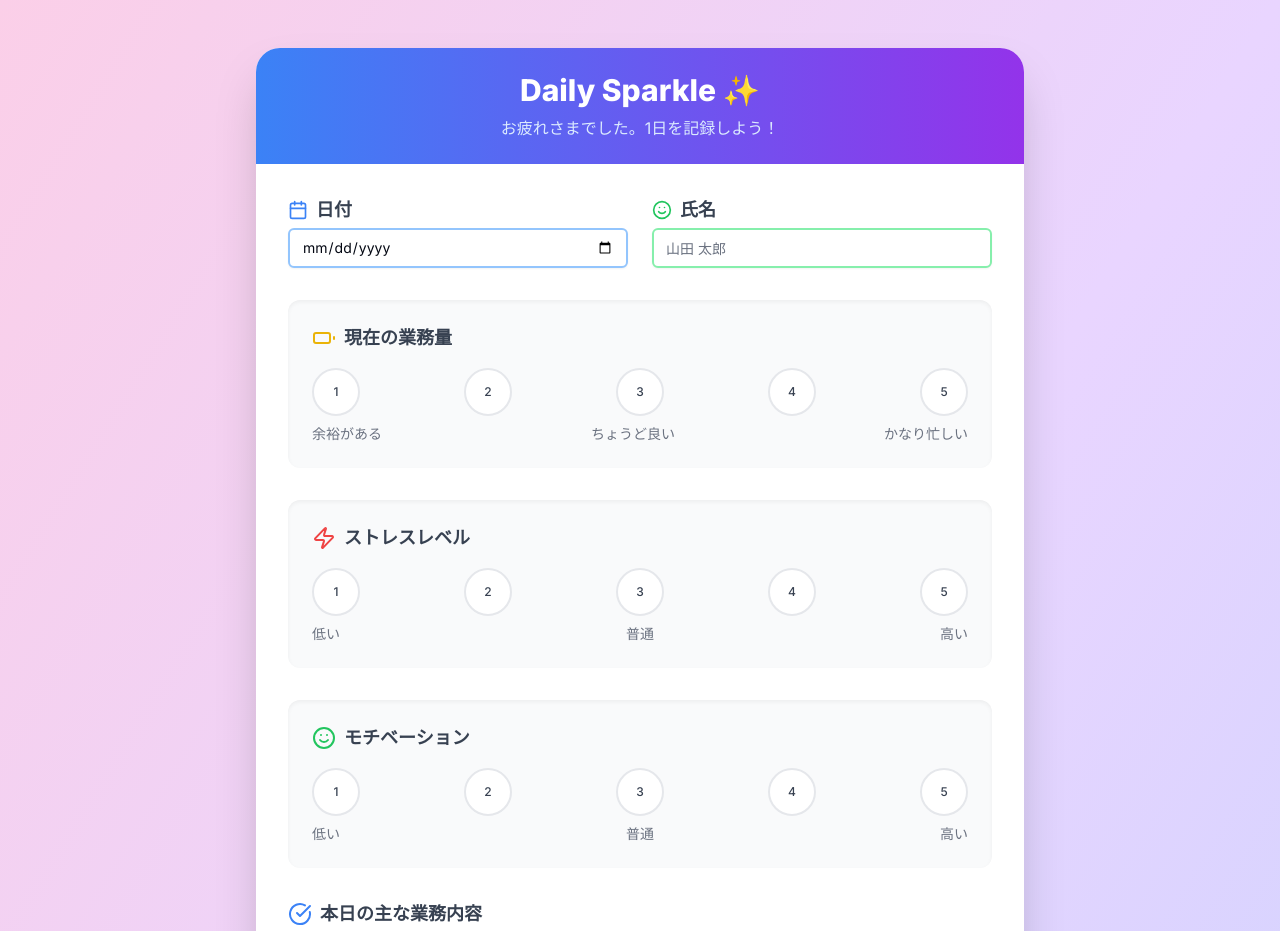
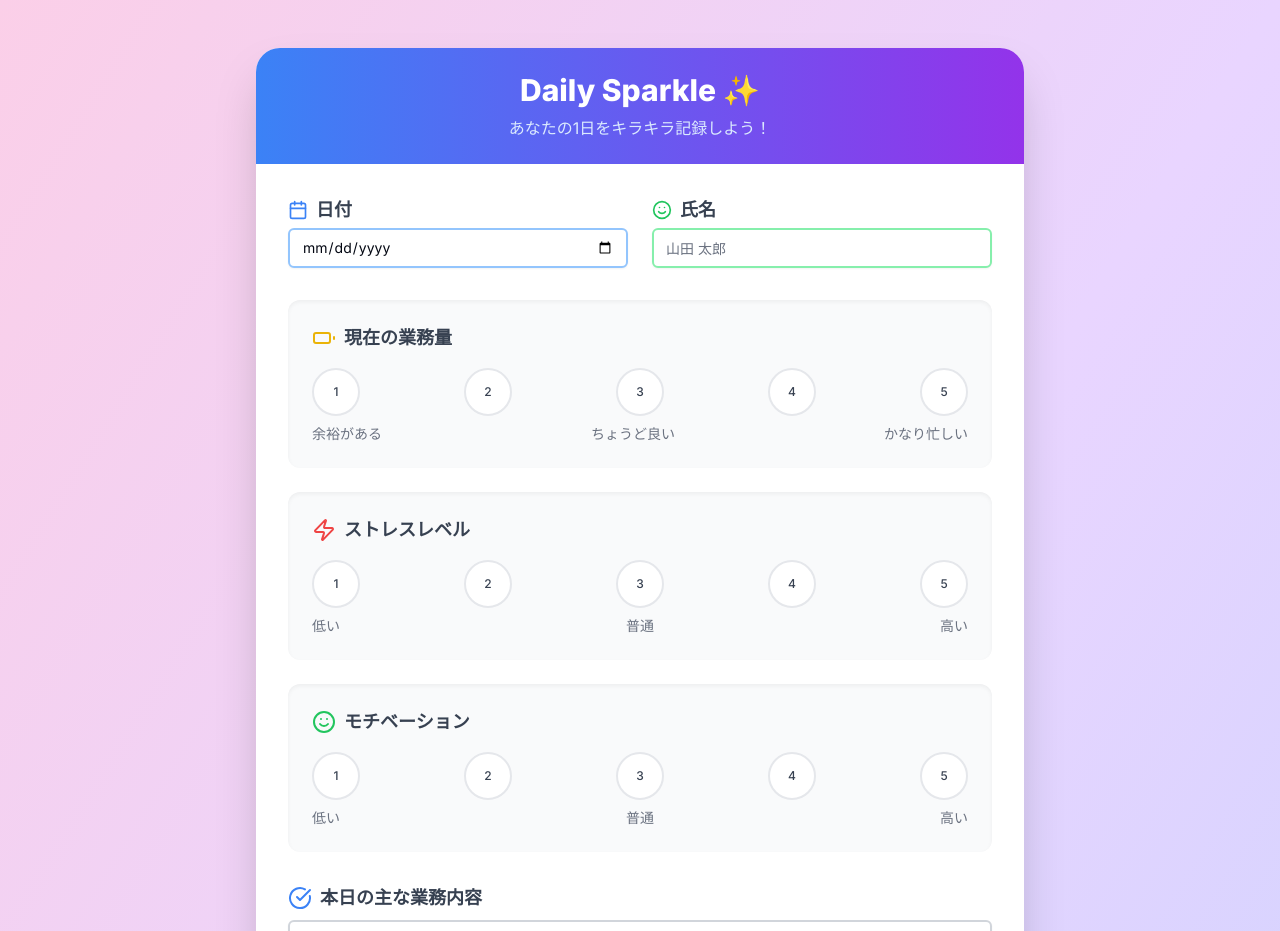
Before and after one commit to fortesnow/my-daily-report, a Next.js app: page / in a window 1280 px wide. Shown: the top 931 px of the page. Built offline with nearby package versions, Linux system fonts and the light colour scheme.

Commit message:
Update page.tsx

```diff
--- a/app/page.tsx
+++ b/app/page.tsx
@@ -1,95 +1,45 @@
 'use client'
 
-import { useState } from "react"
+import React, { useState } from 'react'
+import { Button } from "@/components/ui/button"
+import { Input } from "@/components/ui/input"
+import { Textarea } from "@/components/ui/textarea"
+import { Label } from "@/components/ui/label"
 import { RadioGroup, RadioGroupItem } from "@/components/ui/radio-group"
-import { Label } from "@/components/ui/label"
-import { Button } from "@/components/ui/button"
-import { Textarea } from "@/components/ui/textarea"
-import { Input } from "@/components/ui/input"
 import { motion } from "framer-motion"
 import { Calendar, Smile, Battery, Zap, CheckCircle, XCircle, Lightbulb, CalendarIcon, MessageCircle } from 'lucide-react'
 import { toast } from 'react-hot-toast'
 
-type FormData = {
-  name: string
-  workload: string
-  stress: string
-  motivation: string
-  tasks: string
-  achievements: string
-  problems: string
-  improvements: string
-  learning: string
-  tomorrow: string
-  comments: string
+type ScaleQuestionProps = {
+  label: string
+  value: string
+  onChange: (value: string) => void
+  icon: React.ReactNode
+  lowLabel: string
+  midLabel: string
+  highLabel: string
 }
 
-function ScaleQuestion({ label, value, onChange, icon, lowLabel, midLabel, highLabel }) {
-  return (
-    <div className="bg-gray-50 p-6 rounded-xl shadow-inner">
-      <Label className="text-lg font-semibold text-gray-700 flex items-center mb-4">
-        {icon}
-        <span className="ml-2">{label}</span>
-      </Label>
-      <RadioGroup value={value} onValueChange={onChange} className="flex justify-between">
-        {[1, 2, 3, 4, 5].map((val) => (
-          <motion.div key={val} whileHover={{ scale: 1.1 }} whileTap={{ scale: 0.9 }}>
-            <RadioGroupItem value={val.toString()} id={`${label}-${val}`} className="peer sr-only" />
-            <Label
-              htmlFor={`${label}-${val}`}
-              className="flex flex-col items-center justify-center w-12 h-12 text-xs font-medium text-gray-700 bg-white border-2 border-gray-200 rounded-full cursor-pointer peer-checked:bg-blue-500 peer-checked:text-white peer-checked:border-blue-600 hover:bg-gray-50"
-            >
-              {val}
-            </Label>
-          </motion.div>
-        ))}
-      </RadioGroup>
-      <div className="text-sm text-gray-500 mt-2 flex justify-between">
-        <span>{lowLabel}</span>
-        <span>{midLabel}</span>
-        <span>{highLabel}</span>
-      </div>
-    </div>
-  )
+type TextAreaFieldProps = {
+  id: string
+  label: string
+  placeholder: string
+  icon: React.ReactNode
 }
 
-function TextAreaField({ id, label, placeholder, icon }) {
-  return (
-    <div className="relative">
-      <Label htmlFor={id} className="text-lg font-semibold text-gray-700 flex items-center mb-2">
-        {icon}
-        <span className="ml-2">{label}</span>
-      </Label>
-      <Textarea
-        id={id}
-        name={id}
-        placeholder={placeholder}
-        rows={3}
-        className="mt-1 block w-full border-2 border-gray-300 rounded-md shadow-sm focus:border-indigo-500 focus:ring focus:ring-indigo-200 focus:ring-opacity-50"
-      />
-    </div>
-  )
-}
-
-export default function Home() {
-  const [formData, setFormData] = useState<FormData>({
-    name: '',
-    workload: '3',
-    stress: '3',
-    motivation: '3',
-    tasks: '',
-    achievements: '',
-    problems: '',
-    improvements: '',
-    learning: '',
-    tomorrow: '',
-    comments: ''
-  })
+export default function DailyReportForm() {
+  const [workload, setWorkload] = useState("3")
+  const [stress, setStress] = useState("3")
+  const [motivation, setMotivation] = useState("3")
   const [isSubmitting, setIsSubmitting] = useState(false)
 
-  const handleSubmit = async (e: React.FormEvent) => {
-    e.preventDefault()
+  const handleSubmit = async (event: React.FormEvent<HTMLFormElement>) => {
+    event.preventDefault()
     setIsSubmitting(true)
+
+    // フォームデータの収集
+    const formData = new FormData(event.currentTarget)
+    const data = Object.fromEntries(formData.entries())
 
     try {
       const response = await fetch('/api/reports', {
@@ -98,7 +48,10 @@ export default function Home() {
           'Content-Type': 'application/json',
         },
         body: JSON.stringify({
-          ...formData,
+          ...data,
+          workload,
+          stress,
+          motivation,
           date: new Date(),
           submitTime: new Date(),
         }),
@@ -109,19 +62,6 @@ export default function Home() {
       }
 
       toast.success('日報が正常に提出されました！')
-      setFormData({
-        name: '',
-        workload: '3',
-        stress: '3',
-        motivation: '3',
-        tasks: '',
-        achievements: '',
-        problems: '',
-        improvements: '',
-        learning: '',
-        tomorrow: '',
-        comments: ''
-      })
     } catch (error) {
       toast.error('エラーが発生しました')
       console.error('Error:', error)
@@ -140,7 +80,7 @@ export default function Home() {
       >
         <div className="bg-gradient-to-r from-blue-500 to-purple-600 py-6 px-8">
           <h1 className="text-3xl font-extrabold text-white text-center">Daily Sparkle ✨</h1>
-          <p className="text-blue-100 text-center mt-2">お疲れさまでした。1日を記録しよう！</p>
+          <p className="text-blue-100 text-center mt-2">あなたの1日をキラキラ記録しよう！</p>
         </div>
 
         <form onSubmit={handleSubmit} className="space-y-8 p-8">
@@ -150,13 +90,7 @@ export default function Home() {
                 <Calendar className="w-5 h-5 mr-2 text-blue-500" />
                 日付
               </Label>
-              <Input
-                type="date"
-                id="date"
-                name="date"
-                required
-                className="mt-1 block w-full border-2 border-blue-300 rounded-md shadow-sm focus:border-indigo-500 focus:ring focus:ring-indigo-200 focus:ring-opacity-50"
-              />
+              <Input type="date" id="date" name="date" required className="mt-1 block w-full border-2 border-blue-300 rounded-md shadow-sm focus:border-indigo-500 focus:ring focus:ring-indigo-200 focus:ring-opacity-50" />
             </div>
 
             <div className="relative">
@@ -164,23 +98,15 @@ export default function Home() {
                 <Smile className="w-5 h-5 mr-2 text-green-500" />
                 氏名
               </Label>
-              <Input
-                type="text"
-                id="name"
-                name="name"
-                value={formData.name}
-                onChange={(e) => setFormData({...formData, name: e.target.value})}
-                placeholder="山田 太郎"
-                required
-                className="mt-1 block w-full border-2 border-green-300 rounded-md shadow-sm focus:border-indigo-500 focus:ring focus:ring-indigo-200 focus:ring-opacity-50"
-              />
+              <Input type="text" id="name" name="name" placeholder="山田 太郎" required className="mt-1 block w-full border-2 border-green-300 rounded-md shadow-sm focus:border-indigo-500 focus:ring focus:ring-indigo-200 focus:ring-opacity-50" />
             </div>
           </div>
 
+          <div className="space-y-6">
             <ScaleQuestion
               label="現在の業務量"
-            value={formData.workload}
-            onChange={(value) => setFormData({...formData, workload: value})}
+              value={workload}
+              onChange={setWorkload}
               icon={<Battery className="w-6 h-6 text-yellow-500" />}
               lowLabel="余裕がある"
               midLabel="ちょうど良い"
@@ -189,8 +115,8 @@ export default function Home() {
 
             <ScaleQuestion
               label="ストレスレベル"
-            value={formData.stress}
-            onChange={(value) => setFormData({...formData, stress: value})}
+              value={stress}
+              onChange={setStress}
               icon={<Zap className="w-6 h-6 text-red-500" />}
               lowLabel="低い"
               midLabel="普通"
@@ -199,13 +125,14 @@ export default function Home() {
 
             <ScaleQuestion
               label="モチベーション"
-            value={formData.motivation}
-            onChange={(value) => setFormData({...formData, motivation: value})}
+              value={motivation}
+              onChange={setMotivation}
               icon={<Smile className="w-6 h-6 text-green-500" />}
               lowLabel="低い"
               midLabel="普通"
               highLabel="高い"
             />
+          </div>
 
           <TextAreaField
             id="tasks"
@@ -265,7 +192,7 @@ export default function Home() {
               className="w-full bg-gradient-to-r from-pink-500 to-purple-600 text-white font-bold py-3 rounded-full shadow-lg hover:from-pink-600 hover:to-purple-700 transition duration-300"
               disabled={isSubmitting}
             >
-              {isSubmitting ? '送信中...' : '提出完了！ ✨'}
+              {isSubmitting ? 'キラキラ送信中...' : 'キラキラ提出 ✨'}
             </Button>
           </motion.div>
         </form>
@@ -273,3 +200,50 @@ export default function Home() {
     </div>
   )
 }
+
+function ScaleQuestion({ label, value, onChange, icon, lowLabel, midLabel, highLabel }: ScaleQuestionProps) {
+  return (
+    <div className="bg-gray-50 p-6 rounded-xl shadow-inner">
+      <Label className="text-lg font-semibold text-gray-700 flex items-center mb-4">
+        {icon}
+        <span className="ml-2">{label}</span>
+      </Label>
+      <RadioGroup value={value} onValueChange={onChange} className="flex justify-between">
+        {[1, 2, 3, 4, 5].map((val) => (
+          <motion.div key={val} whileHover={{ scale: 1.1 }} whileTap={{ scale: 0.9 }}>
+            <RadioGroupItem value={val.toString()} id={`${label}-${val}`} className="peer sr-only" />
+            <Label
+              htmlFor={`${label}-${val}`}
+              className="flex flex-col items-center justify-center w-12 h-12 text-xs font-medium text-gray-700 bg-white border-2 border-gray-200 rounded-full cursor-pointer peer-checked:bg-blue-500 peer-checked:text-white peer-checked:border-blue-600 hover:bg-gray-50"
+            >
+              {val}
+            </Label>
+          </motion.div>
+        ))}
+      </RadioGroup>
+      <div className="text-sm text-gray-500 mt-2 flex justify-between">
+        <span>{lowLabel}</span>
+        <span>{midLabel}</span>
+        <span>{highLabel}</span>
+      </div>
+    </div>
+  )
+}
+
+function TextAreaField({ id, label, placeholder, icon }: TextAreaFieldProps) {
+  return (
+    <div className="relative">
+      <Label htmlFor={id} className="text-lg font-semibold text-gray-700 flex items-center mb-2">
+        {icon}
+        <span className="ml-2">{label}</span>
+      </Label>
+      <Textarea
+        id={id}
+        name={id}
+        placeholder={placeholder}
+        rows={3}
+        className="mt-1 block w-full border-2 border-gray-300 rounded-md shadow-sm focus:border-indigo-500 focus:ring focus:ring-indigo-200 focus:ring-opacity-50"
+      />
+    </div>
+  )
+}
```
Lines whose indentation alone changed are shown as unchanged.
